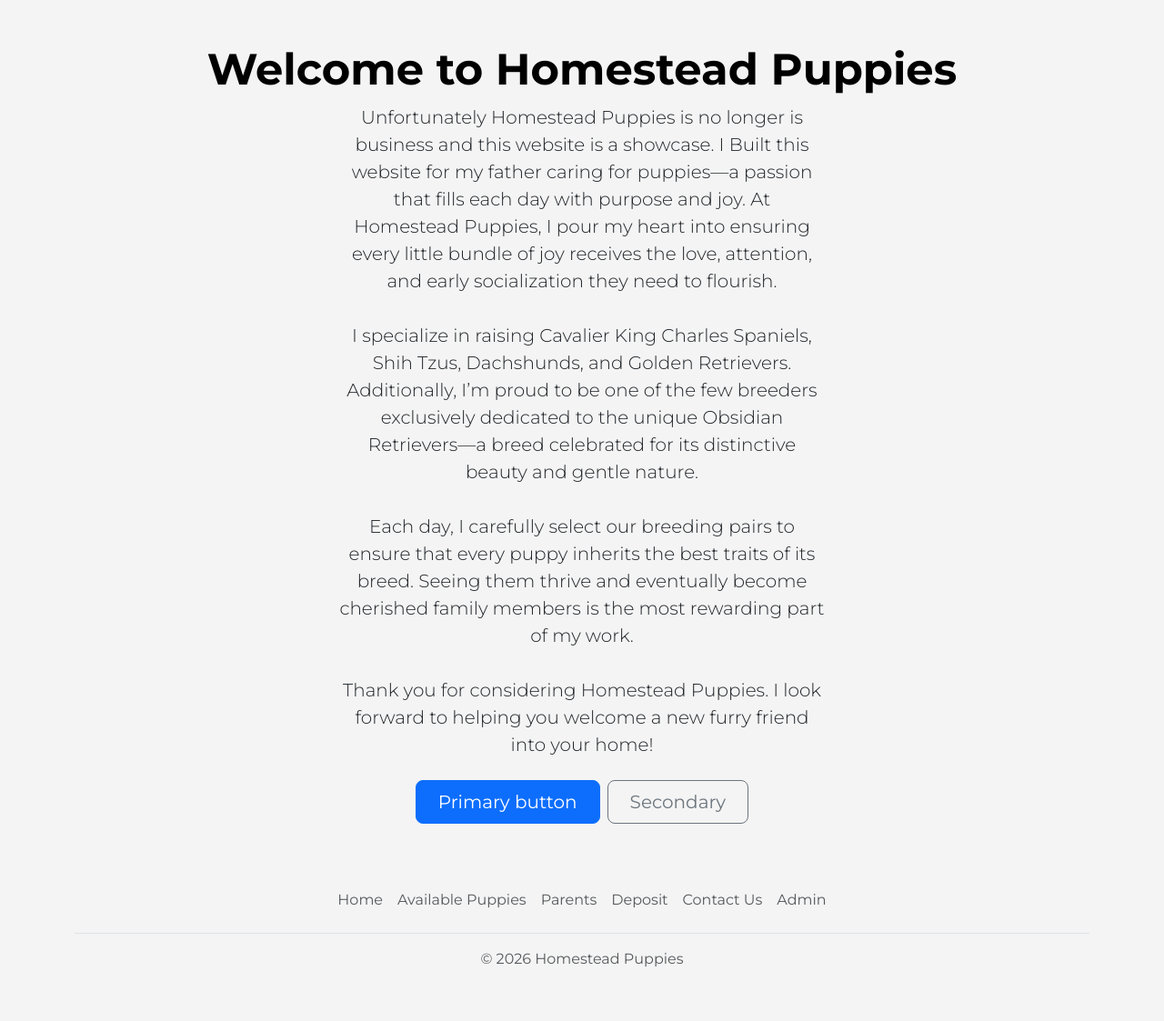
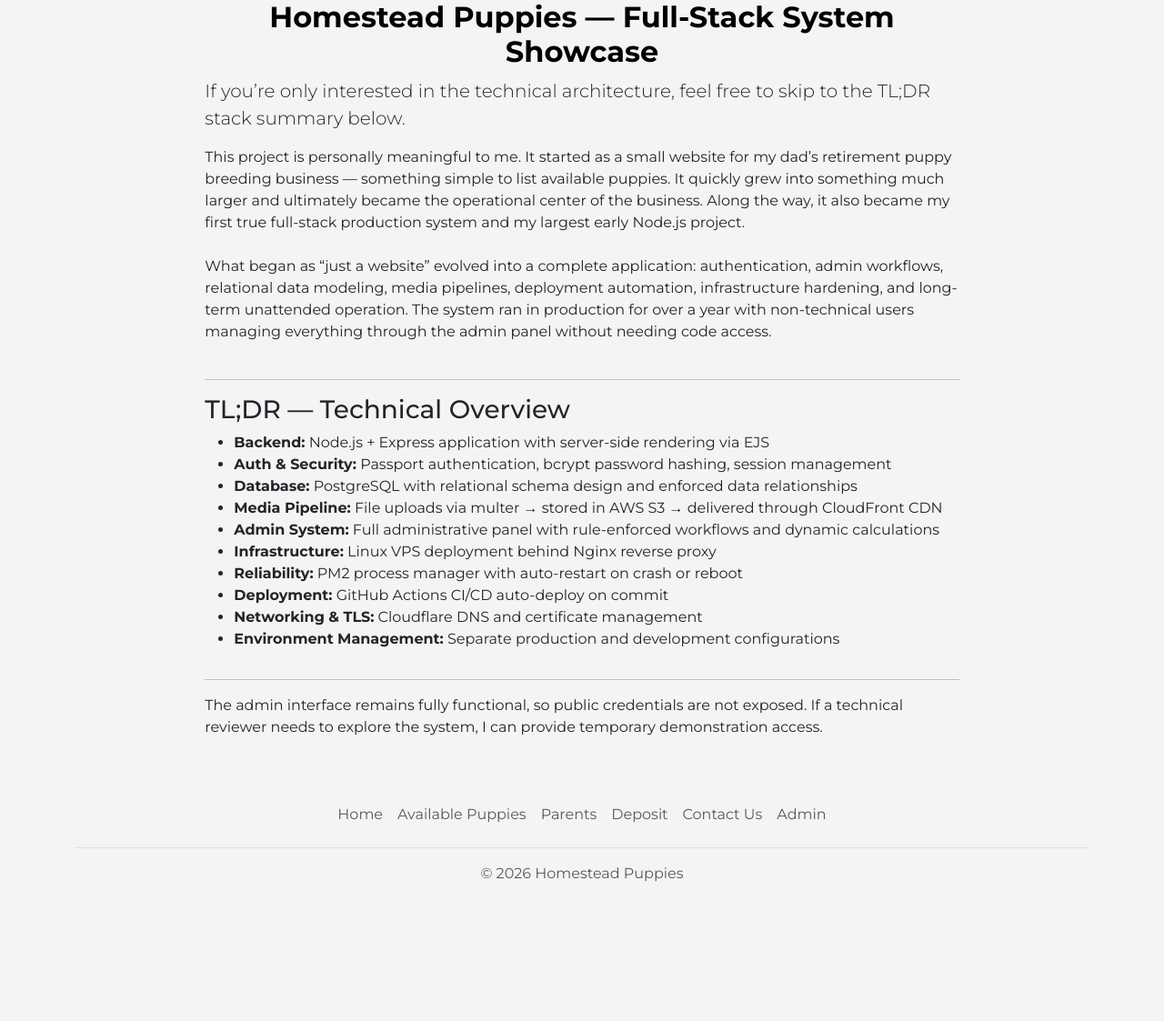
Before and after one commit to apelpapa/HomesteadPuppies, a Node server app: page / in a window 1280 px wide. Shown: the part 86-1209 px from the top of the page at 91% size. After the commit the page ends 1056 px from the top, so only its background shows below. Run offline with Node 20, Linux system fonts and the light colour scheme; some libraries are stand-ins or nearby versions.

Commit message:
Add environment config support and update homepage

```diff
--- a/index.js
+++ b/index.js
@@ -11,7 +11,13 @@ import passport from "passport";
 import { Strategy } from "passport-local";
 import session from "express-session";
 
-env.config();
+
+const envFile = process.env.NODE_ENV === 'development' ? '.env.development' : ".env"
+env.config({path:envFile});
+
+console.log(envFile)
+
+
 const app = express();
 const port = process.env.SERVER_PORT || 3000;
 const saltRounds = 15;
--- a/package.json
+++ b/package.json
@@ -4,8 +4,8 @@
   "main": "index.js",
   "type": "module",
   "scripts": {
-    "dev": "nodemon index.js -e js,ejs,css",
-    "start": "node index.js"
+    "dev": "cross-env NODE_ENV=development nodemon index.js -e js,ejs,css",
+    "start": "cross-env NODE_ENV=production node index.js"
   },
   "repository": {
     "type": "git",
@@ -33,6 +33,7 @@
     "pg": "^8.13.3"
   },
   "devDependencies": {
+    "cross-env": "^10.1.0",
     "nodemon": "^3.1.11"
   }
 }
--- a/public/styles/styles.css
+++ b/public/styles/styles.css
@@ -89,3 +89,14 @@ body{
 .paypal-container{
     width: 350px;
 }
+
+.home-container{
+    display: flex;
+    flex-direction: column;
+
+}
+
+.home-container h1{
+    font-size: 2rem;
+    text-align: center;
+}
--- a/views/index.ejs
+++ b/views/index.ejs
@@ -1,38 +1,86 @@
 <%- include('./partials/header.ejs'); %>
-<div class="container">
-  <div class="px-4 my-5 text-center">
+<div class="container col-md-8">
+  <div class="home-container">
     <h1 class="display-5 fw-bold text-body-emphasis">
-      Welcome to Homestead Puppies
+      Homestead Puppies — Full-Stack System Showcase
     </h1>
-    <div class="col-lg-6 mx-auto">
-      <p class="lead mb-4">
-        Unfortunately Homestead Puppies is no longer is business and this
-        website is a showcase. I Built this website for my father
-        caring for puppies—a passion that fills each day with purpose and joy.
-        At Homestead Puppies, I pour my heart into ensuring every little bundle
-        of joy receives the love, attention, and early socialization they need
-        to flourish. <br /><br />
-        I specialize in raising Cavalier King Charles Spaniels, Shih Tzus,
-        Dachshunds, and Golden Retrievers. Additionally, I’m proud to be one of
-        the few breeders exclusively dedicated to the unique Obsidian
-        Retrievers—a breed celebrated for its distinctive beauty and gentle
-        nature. <br /><br />
-        Each day, I carefully select our breeding pairs to ensure that every
-        puppy inherits the best traits of its breed. Seeing them thrive and
-        eventually become cherished family members is the most rewarding part of
-        my work. <br /><br />
-        Thank you for considering Homestead Puppies. I look forward to helping
-        you welcome a new furry friend into your home!
-      </p>
-      <div class="d-grid gap-2 d-sm-flex justify-content-sm-center">
-        <button type="button" class="btn btn-primary btn-lg px-4 gap-3">
-          Primary button
-        </button>
-        <button type="button" class="btn btn-outline-secondary btn-lg px-4">
-          Secondary
-        </button>
-      </div>
-    </div>
+
+    <p class="lead mb-3">
+      If you’re only interested in the technical architecture, feel free to skip
+      to the TL;DR stack summary below.
+    </p>
+
+    <p class="mb-4">
+      This project is personally meaningful to me. It started as a small website
+      for my dad’s retirement puppy breeding business — something simple to list
+      available puppies. It quickly grew into something much larger and
+      ultimately became the operational center of the business. Along the way,
+      it also became my first true full-stack production system and my largest
+      early Node.js project.
+    </p>
+
+    <p class="mb-4">
+      What began as “just a website” evolved into a complete application:
+      authentication, admin workflows, relational data modeling, media
+      pipelines, deployment automation, infrastructure hardening, and long-term
+      unattended operation. The system ran in production for over a year with
+      non-technical users managing everything through the admin panel without
+      needing code access.
+    </p>
+
+    <hr />
+
+    <h3>TL;DR — Technical Overview</h3>
+
+    <ul>
+      <li>
+        <strong>Backend:</strong> Node.js + Express application with server-side
+        rendering via EJS
+      </li>
+      <li>
+        <strong>Auth & Security:</strong> Passport authentication, bcrypt
+        password hashing, session management
+      </li>
+      <li>
+        <strong>Database:</strong> PostgreSQL with relational schema design and
+        enforced data relationships
+      </li>
+      <li>
+        <strong>Media Pipeline:</strong> File uploads via multer → stored in AWS
+        S3 → delivered through CloudFront CDN
+      </li>
+      <li>
+        <strong>Admin System:</strong> Full administrative panel with
+        rule-enforced workflows and dynamic calculations
+      </li>
+      <li>
+        <strong>Infrastructure:</strong> Linux VPS deployment behind Nginx
+        reverse proxy
+      </li>
+      <li>
+        <strong>Reliability:</strong> PM2 process manager with auto-restart on
+        crash or reboot
+      </li>
+      <li>
+        <strong>Deployment:</strong> GitHub Actions CI/CD auto-deploy on commit
+      </li>
+      <li>
+        <strong>Networking & TLS:</strong> Cloudflare DNS and certificate
+        management
+      </li>
+      <li>
+        <strong>Environment Management:</strong> Separate production and
+        development configurations
+      </li>
+    </ul>
+
+    <hr />
+
+    <p class="mb-4">
+      The admin interface remains fully functional, so public credentials are
+      not exposed. If a technical reviewer needs to explore the system, I can
+      provide temporary demonstration access.
+    </p>
   </div>
 </div>
 <%- include('./partials/footer.ejs'); %>
--- a/views/login.ejs
+++ b/views/login.ejs
@@ -20,7 +20,7 @@
     </div>
     <div class="mb-3 form-check">
       <input type="checkbox" class="form-check-input" id="loginCheck">
-      <label class="form-check-label" for="loginCheck">Remember Me (Not Working)</label>
+      <label class="form-check-label" for="loginCheck">Remember Me</label>
     </div>
     <button type="submit" class="btn btn-primary">Login</button>
   </form>
```
Also changed, not shown: 2 other files.
